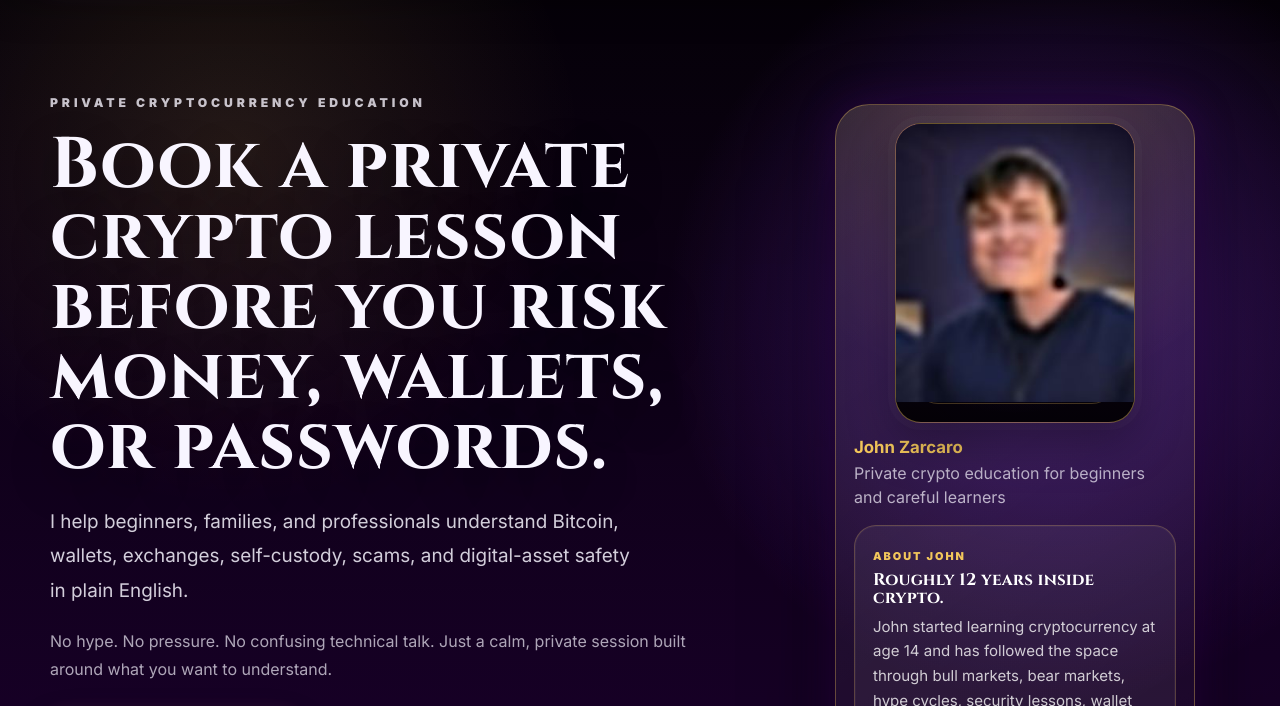
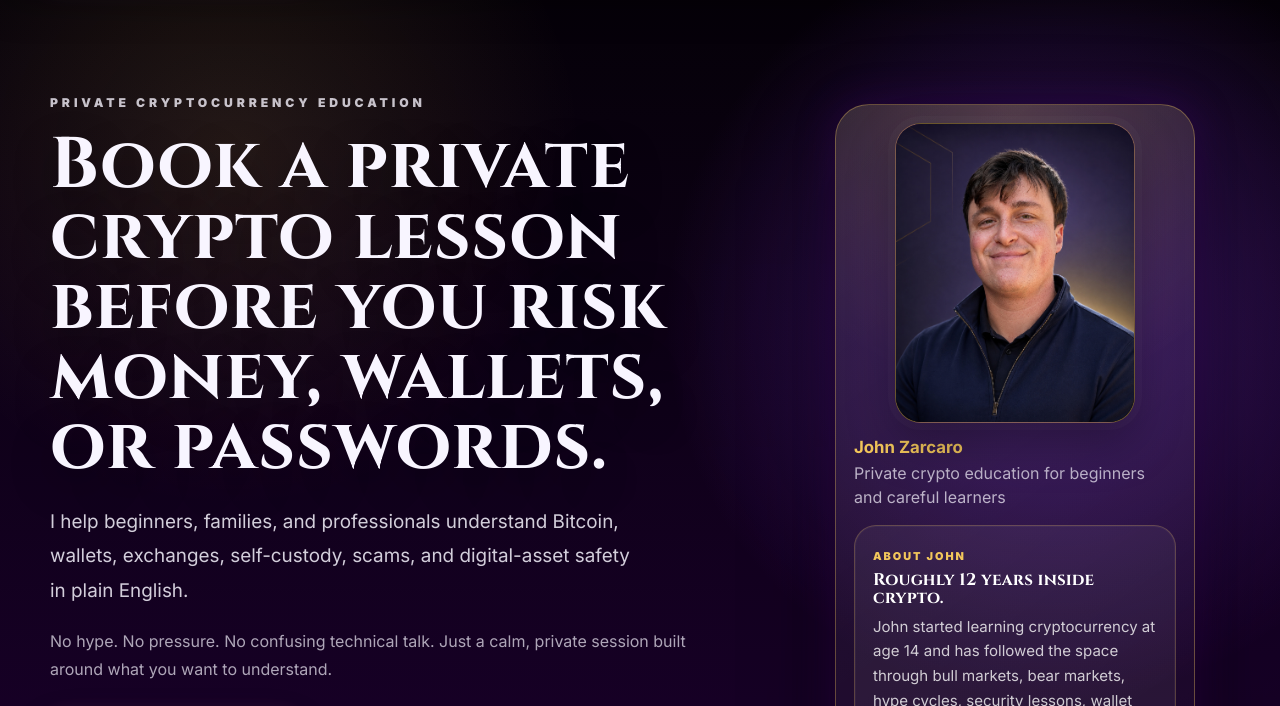
Before and after one commit to JAZtrades/contract-education-site, a plain HTML site: page index.html in a window 1280 px wide. Shown: the part 94-800 px from the top of the page. Drawn offline with Linux system fonts and the light colour scheme.

Commit message:
Use original portrait on homepage

```diff
--- a/index.html
+++ b/index.html
@@ -53,7 +53,7 @@
         <aside class="portrait-card photo-panel" aria-label="John Zarcaro portrait and about section">
           <div class="photo-card-shell">
             <div class="photo-ring">
-              <img id="john-portrait" class="hero-avatar-img portrait-ready" src="assets/john-photo.jpg?v=5" width="300" height="375" loading="eager" decoding="async" fetchpriority="high" alt="Professional portrait of John Zarcaro">
+              <img id="john-portrait" class="hero-avatar-img portrait-ready" src="assets/john-photo-original.jpg?v=1" width="1122" height="1402" loading="eager" decoding="async" fetchpriority="high" alt="Professional portrait of John Zarcaro">
             </div>
             <div class="photo-caption">
               <strong>John Zarcaro</strong>
--- a/portrait-fix.css
+++ b/portrait-fix.css
@@ -1,4 +1,4 @@
-/* Keep the current 300x375 portrait below its native size so it stays as crisp as possible. */
+/* Keep the original portrait in a compact 4:5 frame for a sharp high-DPI presentation. */
 .photo-card-shell {
   width: min(100%, 360px);
 }
```
